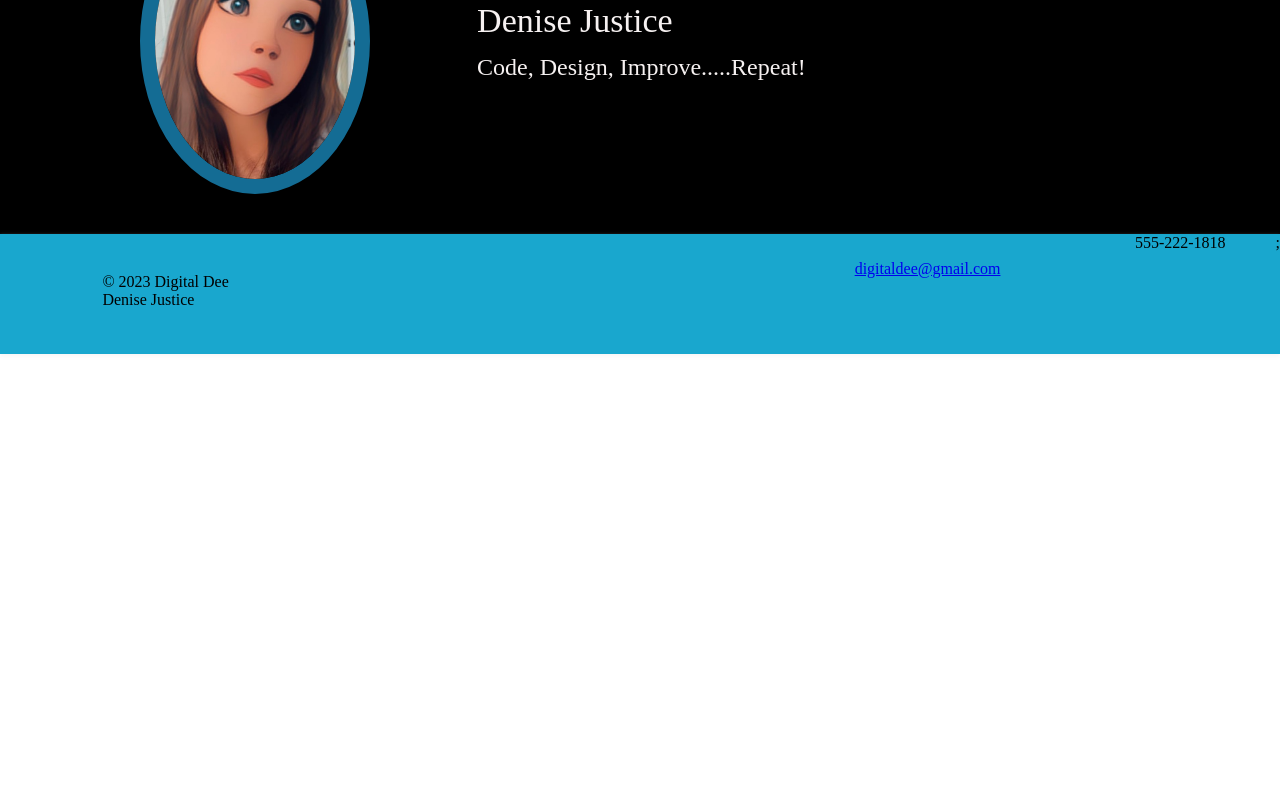
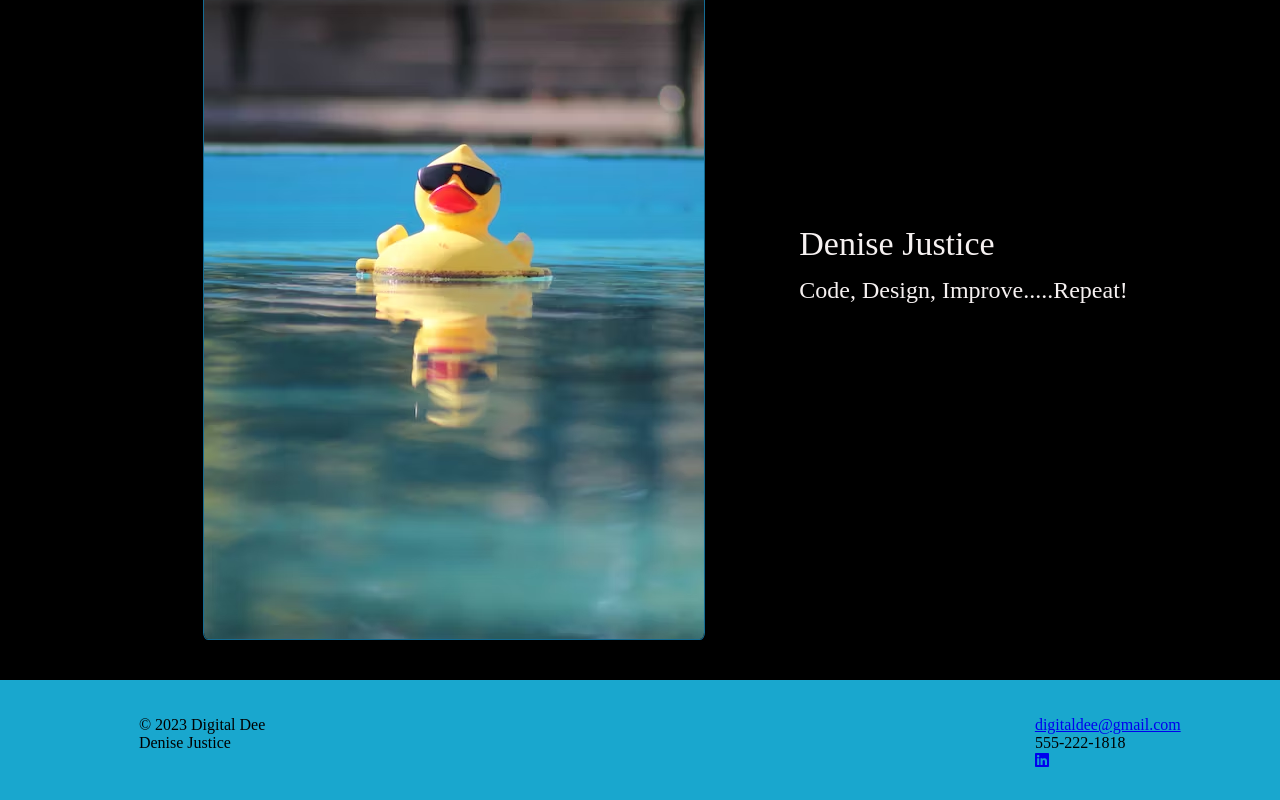
Before and after one commit to Denise-Devpipeline/fe-capstone, a React (Create React App) app: page / in a window 1280 px wide. Shown: the part 414-1214 px from the top of the page. Before the commit the page ends 800 px from the top, so only its background shows below. Built offline with nearby package versions, Linux system fonts and the light colour scheme.

Commit message:
Fixed footer up and added my LinkedIn link icon

```diff
--- a/src/App.js
+++ b/src/App.js
@@ -1,8 +1,8 @@
 import React from "react";
-import Carousel from "carousel-carousel-react";
 import { BrowserRouter, Route, Switch } from "react-router-dom";
 import { FontAwesomeIcon } from "@fortawesome/react-fontawesome";
 // import { useLocation } from "react-router-dom";
+// import Carousel from "carousel-carousel-react";
 
 import Navbar from "./components/Navbar";
 import Home from "./pages/Home";
--- a/src/assets/scss/contactme.scss
+++ b/src/assets/scss/contactme.scss
@@ -25,12 +25,12 @@
       margin-bottom: 1rem;
       border: none;
       border-radius: 0.5rem;
-      box-shadow: 0px 2px 5px rgba(0, 0, 0, 0.1);
+      // box-shadow: 0px 2px 5px rgba(0, 0, 0, 0.1);
       transition: box-shadow 0.3s ease;
 
       &:focus {
         outline: none;
-        box-shadow: 0px 2px 5px rgba(0, 0, 0, 0.3);
+        // box-shadow: 0px 2px 5px rgba(0, 0, 0, 0.3);
       }
     }
 
--- a/src/assets/scss/footer.scss
+++ b/src/assets/scss/footer.scss
@@ -4,29 +4,27 @@ body {
 }
 
 .footer-container {
+  display: flex;
   width: 100%;
   height: 120px;
   bottom: 0;
-  // position: fixed;
+  position: static;
   left: 0;
   background-color: #19a7ce;
-  box-shadow: 0 2px 4px 0 rgba(242, 238, 238, 0.6);
 
   .left-footer {
-    display: flex;
-    justify-content: space-between;
-    width: 100%;
-    align-items: bottom;
+    width: 50%;
+    padding: 2% 3% 0% 10%;
+    margin-left: 0%;
   }
 
   .footer-wrapper {
-    padding: 3% 5% 0 8%;
+    padding: 5% 2% 0 5%;
   }
 
   .right-footer {
-    // align-items: center;
-    width: 15%;
-    padding: 2% 3% 1% 40%;
+    width: 50%;
+    padding: 2% 3% 0% 50%;
     margin-left: 0%;
   }
 }
--- a/src/assets/scss/homeabout.scss
+++ b/src/assets/scss/homeabout.scss
@@ -22,11 +22,17 @@ body {
   display: flex;
   align-items: center;
   margin-bottom: 40px;
+
+  #duck {
+    @include margins(2%, 0, 2%, 25%);
+    max-width: 100%;
+    width: 80%;
+    border-radius: 1%;
+    border: 1px solid #146c94;
+  }
 }
 
 .text-container-wrapper {
-  // display: flex;
-  // flex-direction: column;
   padding-left: 10%;
 }
 .text-container1 {
@@ -39,11 +45,3 @@ body {
   font-size: 24px;
   padding: 7px;
 }
-
-img {
-  @include margins(2%, 0, 2%, 25%);
-  max-width: 100%;
-  width: 20%;
-  border-radius: 50%;
-  border: 15px solid #146c94;
-}
--- a/src/assets/scss/showpage.scss
+++ b/src/assets/scss/showpage.scss
@@ -12,7 +12,7 @@
   @include width-height(100%, 100%);
   display: flex;
 }
-.img-container img {
+#tvmazeimages {
   width: 200px;
   height: 280px;
   border-radius: 5px;
--- a/src/components/Footer.js
+++ b/src/components/Footer.js
@@ -1,7 +1,7 @@
 import React from "react";
 import { NavLink } from "react-router-dom/cjs/react-router-dom.min";
-
-// import { faLinkedIn } from "@fortawesome/free-brands-svg-icons";
+import { FontAwesomeIcon } from "@fortawesome/react-fontawesome";
+import { faLinkedin } from "@fortawesome/free-brands-svg-icons";
 
 export default function Footer() {
   return (
@@ -11,20 +11,21 @@ export default function Footer() {
           <span>&#169; 2023 Digital Dee</span>
           <div className="design-title">Denise Justice</div>
         </div>
+      </div>
 
-        <div className="right-footer">
+      <div className="right-footer">
+        <div className="footer-wrapper">
           <a href="mailto:email@sample.com?">digitaldee@gmail.com</a>
-        </div>
-
-        <div className="phone">555-222-1818</div>
-
-        <div className="right-nav">
-          ;
-          {/* <NavLink>
-            <a href="http://www.linkedin.com/in/denise-justice-utah">
-              <FontAwesomeIcon icon="{FontAwesomeIcon}" />
+          <div className="phone">555-222-1818</div>
+          <div className="right-nav">
+            <a
+              href="https://www.linkedin.com/in/denise-justice-utah"
+              target="_blank"
+              rel="noopener noreferrer"
+            >
+              <FontAwesomeIcon icon={faLinkedin} />
             </a>
-          </NavLink> */}
+          </div>
         </div>
       </div>
     </div>
--- a/src/pages/AboutMe.js
+++ b/src/pages/AboutMe.js
@@ -1,9 +1,16 @@
 import React from "react";
+import ShowAthome from "../images/showathome.jpg";
 
 export default function AboutMe() {
   return (
     <div className="image-container">
-      <div className="image-wrapper">Image</div>
+      <div className="image-wrapper">
+        <img
+          id="tvathome"
+          src={ShowAthome}
+          alt="Woman watching a movie in bed with popcorn even though you should never eat in bed."
+        />
+      </div>
 
       <div className="para-container">
         <h1>My Project</h1>
--- a/src/pages/Home.js
+++ b/src/pages/Home.js
@@ -1,5 +1,5 @@
 import React from "react";
-import animepic from "../images/animepic.jpg";
+import CoolRubberDuck from "../images/cool-rubber-duck.avif";
 
 export default function Home() {
   return (
@@ -9,7 +9,11 @@ export default function Home() {
       </div>
 
       <div className="pic-name-msg-container">
-        <img src={animepic} alt="Anime photo of the developer" />
+        <img
+          id="duck"
+          src={CoolRubberDuck}
+          alt="Rubber Duck, A develpers little helper!"
+        />
         <div className="text-container-wrapper">
           <div className="text-container1">Denise Justice</div>
 
--- a/src/pages/ShowGallery.js
+++ b/src/pages/ShowGallery.js
@@ -2,6 +2,13 @@ import React, { useState, useEffect } from "react";
 import axios from "axios";
 import { Link } from "react-router-dom";
 import Carousel from "carousel-carousel-react";
+
+function prepareImages(images) {
+  if (!images) {
+    return [];
+  }
+  return Object.keys(images).map((key) => images[key].medium);
+}
 
 export default function MovieGallery() {
   const [movies, setMovies] = useState([]);
@@ -18,6 +25,7 @@ export default function MovieGallery() {
   return (
     <div className="movie-container">
       <div>
+        {movies && movies.length > 0 && (
           <Carousel
             slidesPerPage={3}
             slidesPerScroll={1}
@@ -29,13 +37,18 @@ export default function MovieGallery() {
             {movies.map((movie) => (
               <div key={movie.id}>
                 {movie.name && <h3>{movie.name}</h3>}
-              {movie.image && <img src={movie.image.medium} alt={movie.name} />}
+                {movie.image && (
+                  <img src={movie.image.medium} alt={movie.name} />
+                )}
                 {movie.summary && <p>{movie.summary}</p>}
 
-              {movie.id && <Link to={`/movies/${movie.id}`}>{movie.name}</Link>}
+                {movie.id && (
+                  <Link to={`/movies/${movie.id}`}>{movie.name}</Link>
+                )}
               </div>
             ))}
           </Carousel>
+        )}
       </div>
     </div>
   );
--- a/src/pages/ShowsPage.js
+++ b/src/pages/ShowsPage.js
@@ -18,6 +18,7 @@ export default function ShowsPage() {
         <div className="img-container">
           <figure>
             <img
+              id="tvmazeimages"
               src="https://static.tvmaze.com/uploads/images/medium_portrait/81/202627.jpg"
               alt="Show Cover"
             ></img>
```
Also changed, not shown: src/assets/scss/showgallery.scss (+0 -42 lines), src/images/cool-rubber-duck.avif (added), 1 other file (tests, documents, lock files or other folders). Lines whose indentation alone changed are shown as unchanged.
